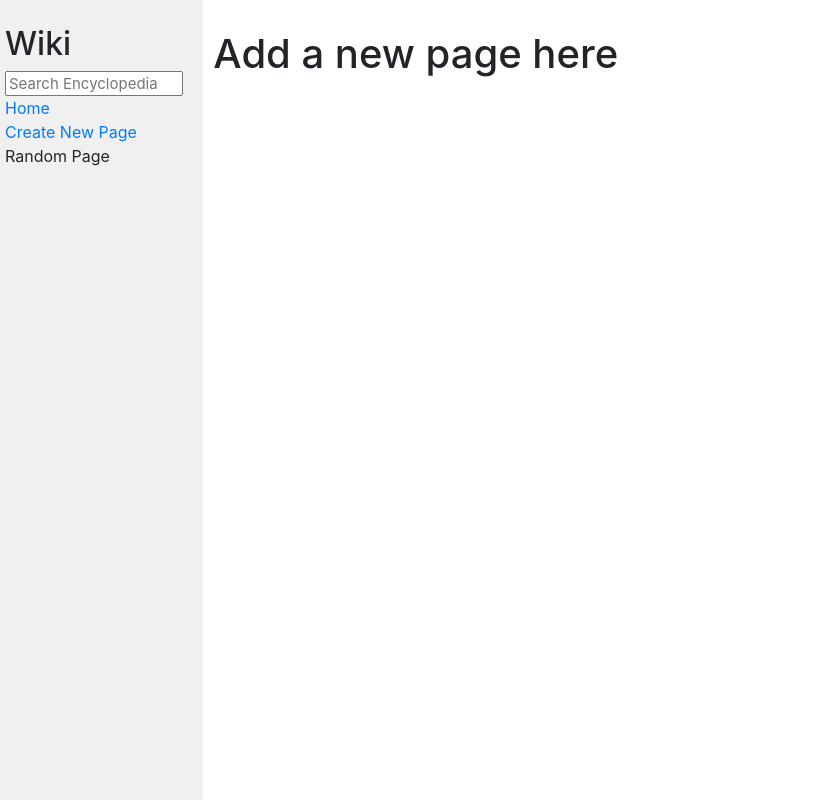
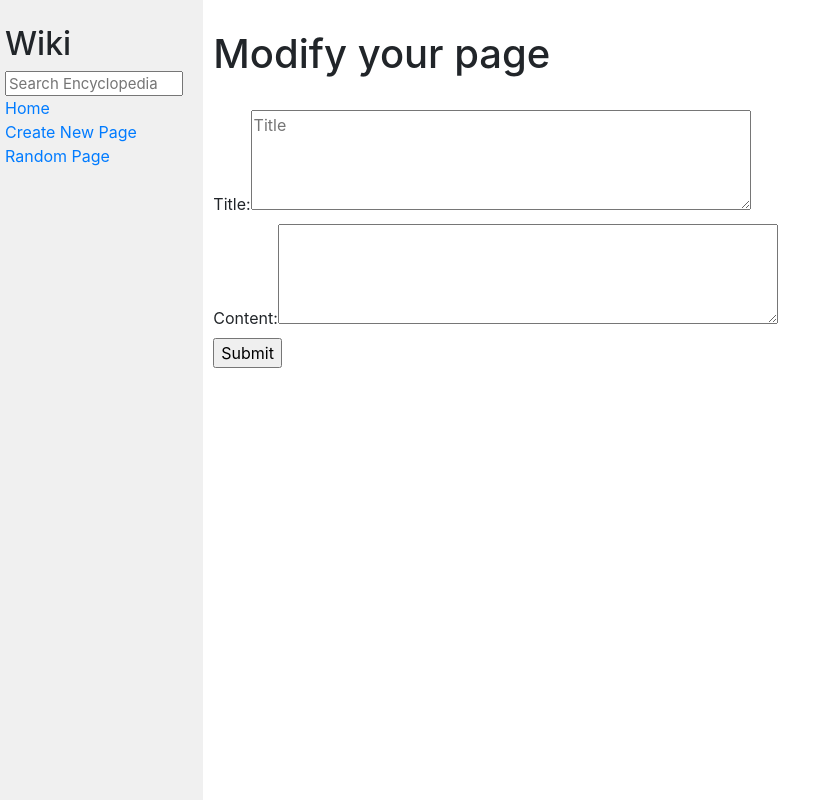
Before and after one commit to thencabito/wiki, a Django app: page /edit_page in a window 1280 px wide. Shown: the whole page, without its empty margins (0-836 px from the left). Run offline with Django 3.2, Linux system fonts and the light colour scheme; some libraries are stand-ins or nearby versions.

Commit message:
Proyecto al 95%
Se sube Projecto1 al 95% falta placeholder

```diff
--- a/encyclopedia/templates/encyclopedia/edit_page.html
+++ b/encyclopedia/templates/encyclopedia/edit_page.html
@@ -6,6 +6,15 @@
 
 {% block body %}
 
-    <h1>Add a new page here</h1>
+    <h1>Modify your page</h1>
 
+    <form action="{% url 'encyclopedia:editing' %}" method="POST">
+        {% csrf_token %}
+        <br>
+        {{ title }}
+        <br>
+        {{ content }}
+        <br>
+        <input type="submit">
+    </form>
 {% endblock %}
--- a/encyclopedia/templates/encyclopedia/layout.html
+++ b/encyclopedia/templates/encyclopedia/layout.html
@@ -22,7 +22,8 @@
                     <a href="{% url 'encyclopedia:new_page' %}">Create New Page</a>
                 </div>
                 <div>
-                    Random Page
+                    <a href="{% url 'encyclopedia:random_page' %}">Random Page</a>
+
                 </div>
                 {% block nav %}
                 {% endblock %}
--- a/encyclopedia/urls.py
+++ b/encyclopedia/urls.py
@@ -9,4 +9,6 @@ urlpatterns = [
     path("search", views.search, name="search"),
     path("new_page", views.new_page, name="new_page"),
     path("edit_page", views.edit_page, name="edit_page"),
+    path("editing", views.editing, name="editing"),
+    path("random_page", views.random_page, name="random_page"),
 ]
--- a/encyclopedia/views.py
+++ b/encyclopedia/views.py
@@ -4,15 +4,19 @@ from . import util
 from django import forms
 from django.http import HttpResponseRedirect
 from django.urls import reverse
+from random import randint
 
 class NewTaskFormT(forms.Form):
-    title = forms.CharField(widget=forms.Textarea, label="Title", max_length=100, help_text='100 characters max.')
-
+    title = forms.CharField(widget=forms.Textarea(attrs={'placeholder': ''}), label="Title", max_length=100)
+    def __init__(self, *args, **kwargs):
+        super(NewTaskFormT, self).__init__(*args, **kwargs)
+        for field_name, field in self.fields.items():
+            self.fields[field_name].widget.attrs['placeholder'] = field.label
 class NewTaskFormC(forms.Form):
-    content = forms.CharField(widget=forms.Textarea, label="Content", max_length=100, help_text='100 characters max.')
+    content = forms.CharField(widget=forms.Textarea(attrs={'placeholder': ''}), label="Content", max_length=100)
 
 class NewTaskFormE(forms.Form):
-    edit = forms.CharField(required=False)
+    edit = forms.CharField(widget=forms.TextInput, label="Edit", required=False)
 
 def index(request):
     lists = util.list_entries()
@@ -34,7 +38,7 @@ def title(request, item):
     return render(
         request,
         "encyclopedia/title.html",
-        {"title": title, "body": mk2html, "form": NewTaskFormE()})
+        {"title": title, "body": mk2html})
 
 def search(request):
 
@@ -81,24 +85,67 @@ def new_page(request):
         if ((titled != '') and (content != '')):
             util.save_entry(titled,content)
 
-        data = []
-        data.append(titled)
+        last = title(request, titled)
 
-        return title(request, titled)
-
-    return render(request, "encyclopedia/new_page.html",
+    else:
+        last = render(request, "encyclopedia/new_page.html",
         {"title": NewTaskFormT(),"content": NewTaskFormC()
         })
 
+    return last
+
 def edit_page(request):
+
+    titled = ''
+    content = ''
 
     if request.method == "POST":
         form = NewTaskFormE(request.POST)
         if form.is_valid():
-            edit = form.cleaned_data["edit"]
-        print(form)
-        print("Este es edit:", edit)
+            titled = form.cleaned_data["edit"]
+        content = util.get_entry(titled)
 
+    #title_form = forms.CharField(widget=forms.Textarea(attrs={'placeholder': titled}), label="Title", max_length=100)
+    #content_form = forms.CharField(widget=forms.Textarea(attrs={'placeholder': content}), label="Title", max_length=100)
+    #print(form.order_fields())
     return render(request, "encyclopedia/edit_page.html",
-        {"title": NewTaskFormE()
+        {"title": NewTaskFormT(),"content": NewTaskFormC()
         })
+
+def editing(request):
+
+    if request.method == "POST":
+
+        form = NewTaskFormT(request.POST)
+        if form.is_valid():
+            titled = form.cleaned_data["title"]
+        else:
+            return render(request,"encyclopedia/edit_page.html", {
+                "form": form
+            })
+
+        form = NewTaskFormC(request.POST)
+        if form.is_valid():
+            content = form.cleaned_data["content"]
+        else:
+            return render(request,"encyclopedia/edit_page.html", {
+                "form": form
+            })
+
+        if ((titled != '') and (content != '')):
+            util.save_entry(titled,content)
+
+        last = title(request, titled)
+
+        return last
+
+def random_page(request):
+
+    lists = util.list_entries()
+    lists.remove('Error404')
+    lists.remove('ErrorR')
+    value = randint(0, len(lists)-1)
+    titled = lists[value]
+    last = title(request, titled)
+
+    return last
```
Also changed, not shown: encyclopedia/templates/encyclopedia/title.html (+3 -4 lines).
